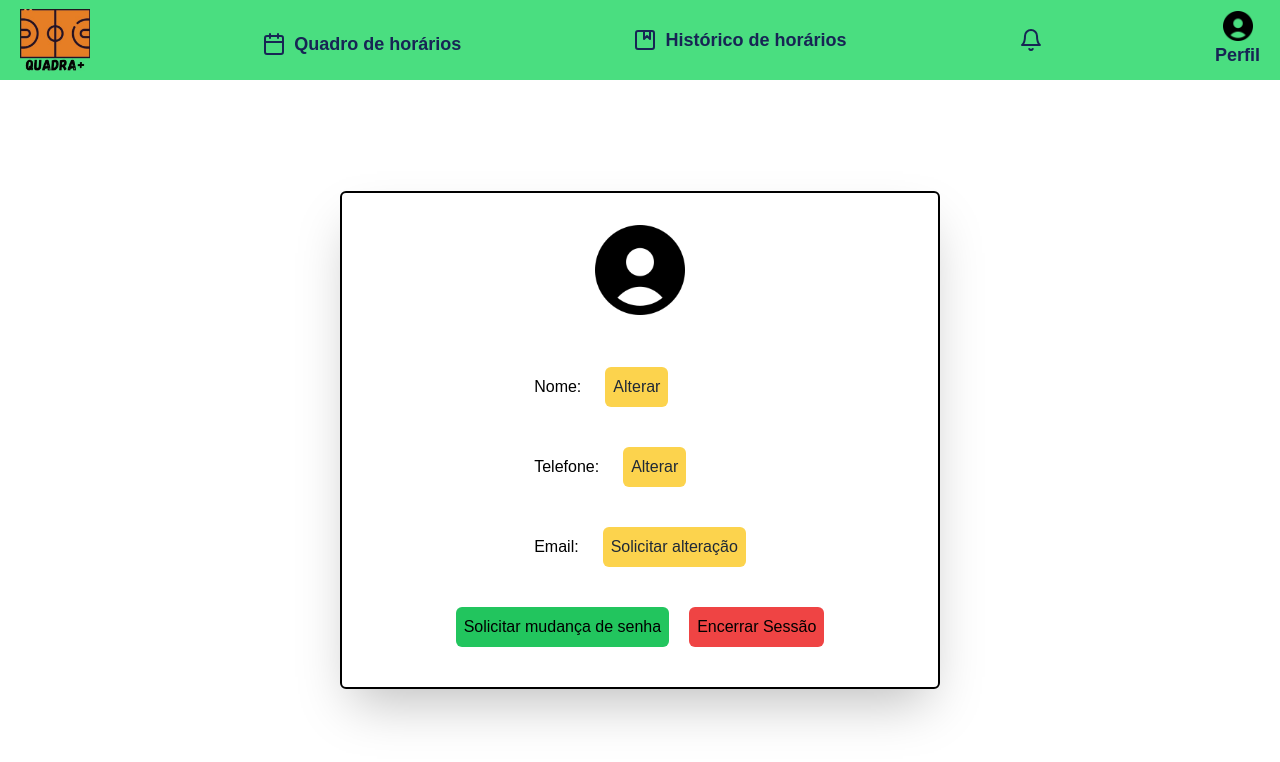
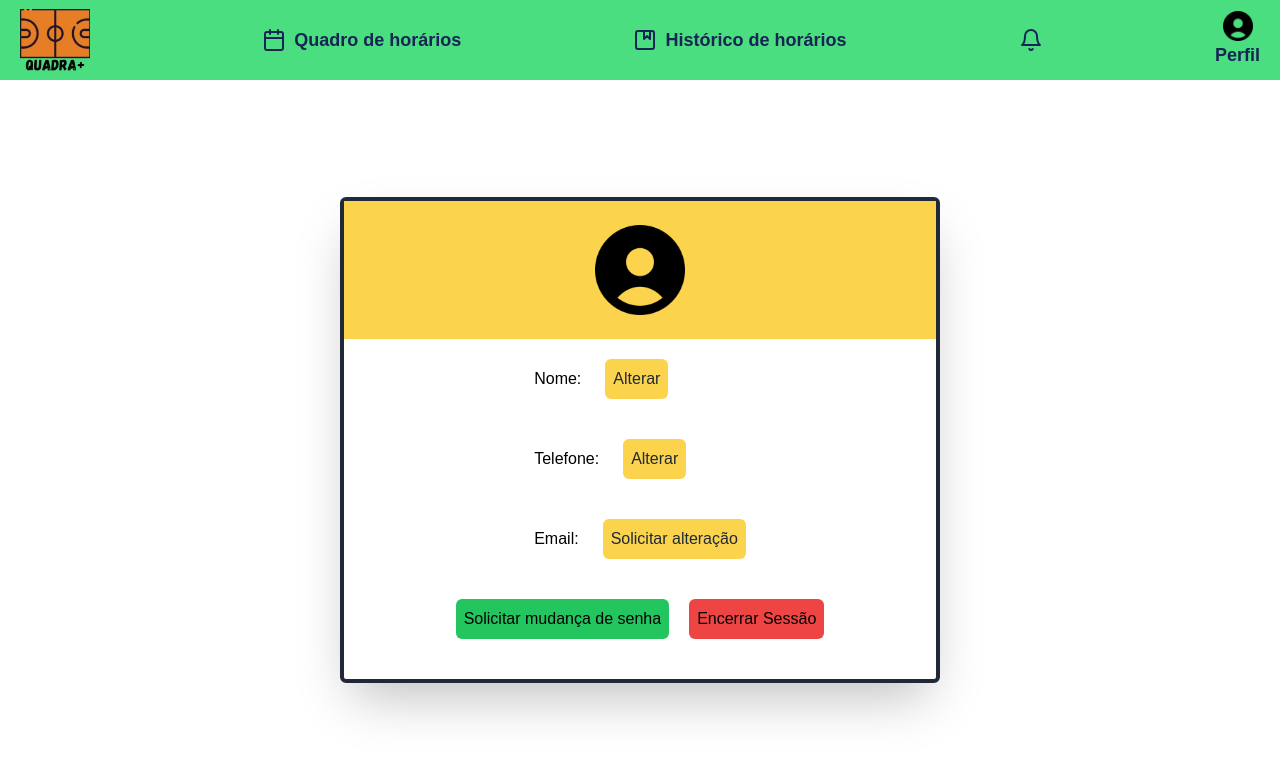
Before and after one commit to Italocr11/Projeto-Engenharia-de-Software-Front, a Next.js app in the folder frontproj/: page /perfil in a window 1280 px wide. Shown: the top 762 px of the page. Built offline with nearby package versions, Linux system fonts and the light colour scheme.

Commit message:
Pequenos ajustes CSS em Perfil

```diff
--- a/frontproj/src/app/perfil/page.jsx
+++ b/frontproj/src/app/perfil/page.jsx
@@ -21,14 +21,16 @@ function Perfil() {
   return (
     <Interface>
       <div className="flex flex-col items-center justify-center h-full">
-        <div className="flex flex-col items-center justify-center border-2 border-black w-1/2 rounded-md shadow-2xl">
+        <div className="flex flex-col items-center justify-center border-4 border-gray-800 w-1/2 rounded-md shadow-2xl">
+          <div className="flex flex-col items-center w-full bg-amber-300">
             <img
-            className="my-8"
+              className="my-6"
               src="/img/fotoperfil.png"
               alt="perfil"
               width={90}
               height={50}
             ></img>
+          </div>
           <div className="flex flex-col items-start">
             <div className="flex flex-row space-x-3 mt-5 mb-10 justify-center items-center">
               <p>Nome:</p>
--- a/frontproj/src/components/Interface.jsx
+++ b/frontproj/src/components/Interface.jsx
@@ -28,7 +28,7 @@ export default function Interface({ children }) {
         </button>
 
         <button
-          className="flex items-center hover:text-black pt-2"
+          className="flex items-center hover:text-black"
           onClick={() => {
             router.push("./quadro");
           }}
```
Lines whose indentation alone changed are shown as unchanged.
